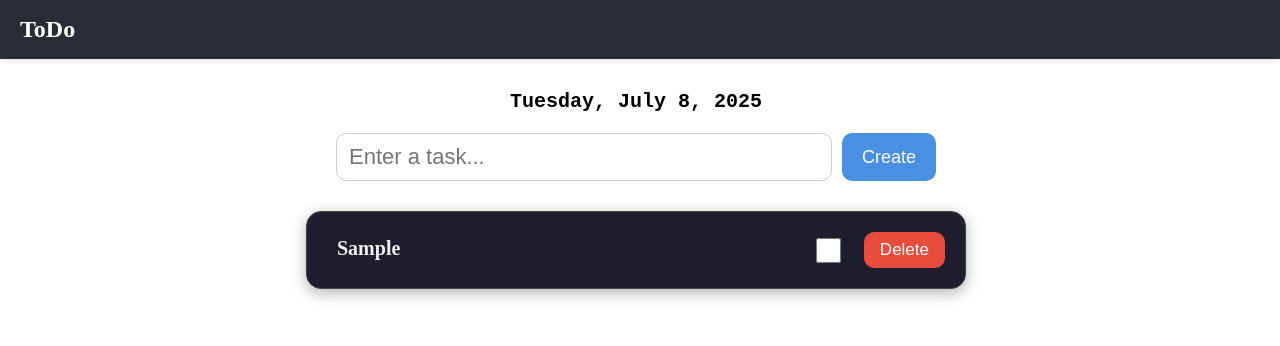
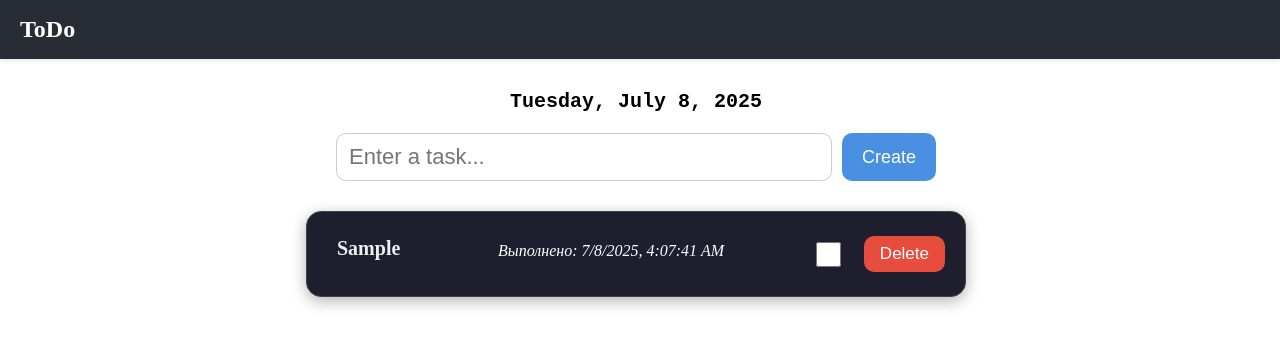
Before and after one commit to Sulivlr/ToDo-Vue, a Vue app: page / in a window 1280 px wide. Both pictures are taken after typing "Sample" into the empty fields and a click on the button "Create". Shown: the top 346 px of the page. Built offline with nearby package versions, Linux system fonts and the light colour scheme.

Commit message:
Выведено дата создания.

```diff
--- a/src/features/components/todoCards/TodoCard.vue
+++ b/src/features/components/todoCards/TodoCard.vue
@@ -19,6 +19,11 @@ const onDelete = async (id: string) => {
   await store.fetchTodos();
 }
 
+const formatDate = (iso: string) => {
+  const date = new Date(iso);
+  return date.toLocaleString();
+};
+
 </script>
 
 <template>
@@ -29,6 +34,9 @@ const onDelete = async (id: string) => {
     <div v-for="todo in todos" :key="todo.id" class="todo-card">
       <div class="todo-content">
         <h3 class="todo-title">{{ todo.task }}</h3>
+        <p class="todo-time">
+          Выполнено: {{ formatDate(todo.createdAt) }}
+        </p>
         <div class="todo-actions">
           <input type="checkbox" class="todo-checkbox" :checked="todo.isDone"
                  @change="onStatusChange(todo.id)"/>
--- a/src/features/components/todoCards/cardStyle/style.css
+++ b/src/features/components/todoCards/cardStyle/style.css
@@ -52,3 +52,10 @@
   border-radius: 10px;
   cursor: pointer;
 }
+
+.todo-time {
+  font-size: 16px;
+  color: #fff;
+  margin-top: 10px;
+  font-style: italic;
+}
--- a/src/stores/todoStore/todoStore.ts
+++ b/src/stores/todoStore/todoStore.ts
@@ -32,6 +32,7 @@ export const useTodoStore = defineStore('todoStore', () => {
         id: crypto.randomUUID(),
         task: task.task,
         isDone: false,
+        createdAt: new Date().toISOString(),
       };
       items.value.push(newTodo);
     } finally {
--- a/src/types.ts
+++ b/src/types.ts
@@ -1,6 +1,7 @@
 export interface ApiTodo {
   task: string;
   isDone: boolean;
+  createdAt: string;
 }
 
 export interface Todo extends ApiTodo {
```
